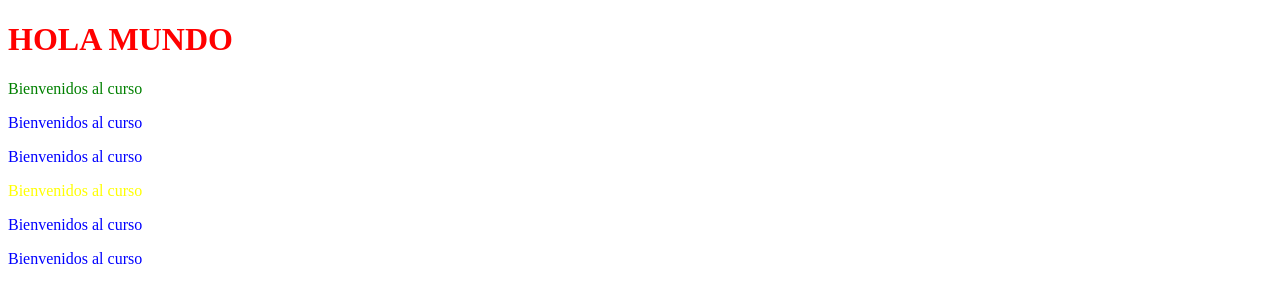
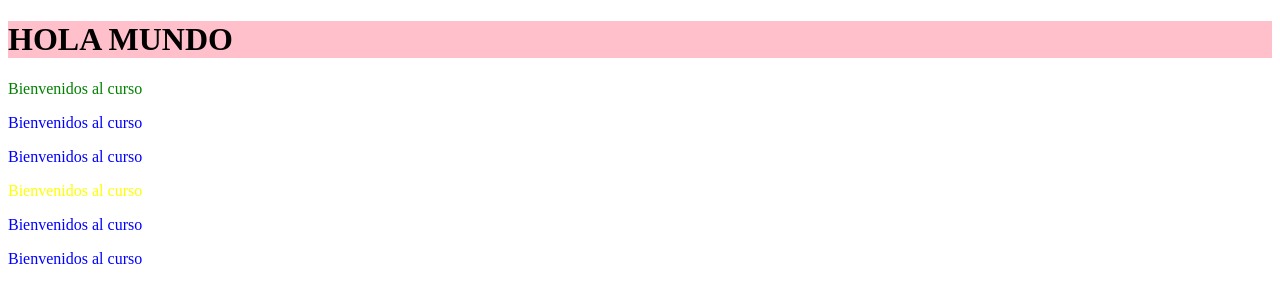
Before and after one commit to fisiangel14/css-desde-0, a plain HTML site: page 02/index.html in a window 1280 px wide. Drawn offline with Linux system fonts and the light colour scheme.

Commit message:
selector simples con id

```diff
--- a/02/style.css
+++ b/02/style.css
@@ -26,10 +26,10 @@
     los atributos si son casesentitive
 */
 /* SIMPLES */
+
 h1 {
-    color: red;
+    background: red;
 }
-
 p {
     color: blue;
 }
@@ -51,3 +51,18 @@ p {
 .red {
     color: red;
 }
+
+/* SIMPLES CON ID */
+/* no son reutilizables ya que el id es unico
+    para cada elemento del html
+
+    su uso es para anclar en html y js
+
+    otro motivo: especificidad*/
+#title {
+    background: pinK;
+}
+
+h1 {
+    background: red;
+}
```
